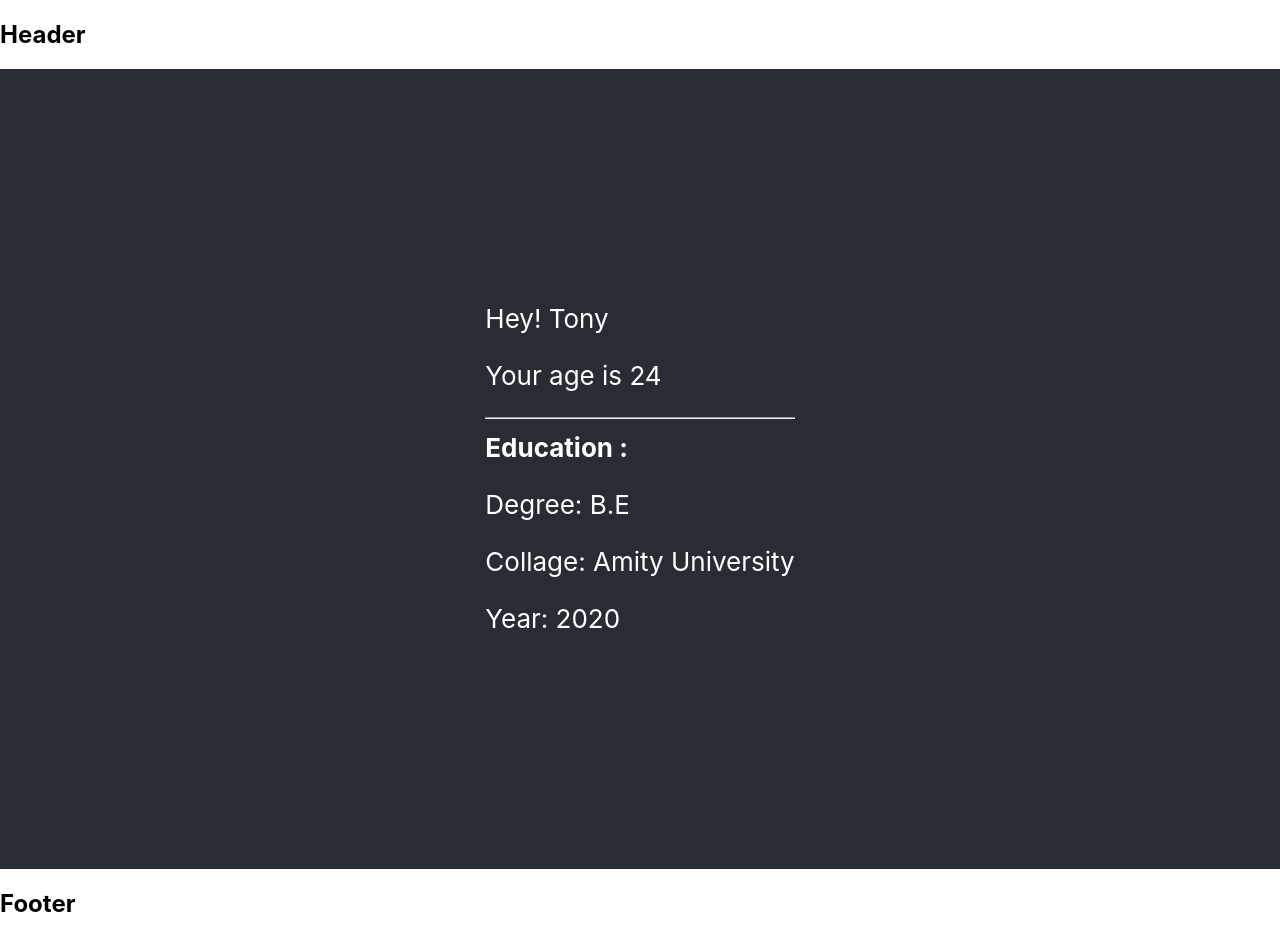
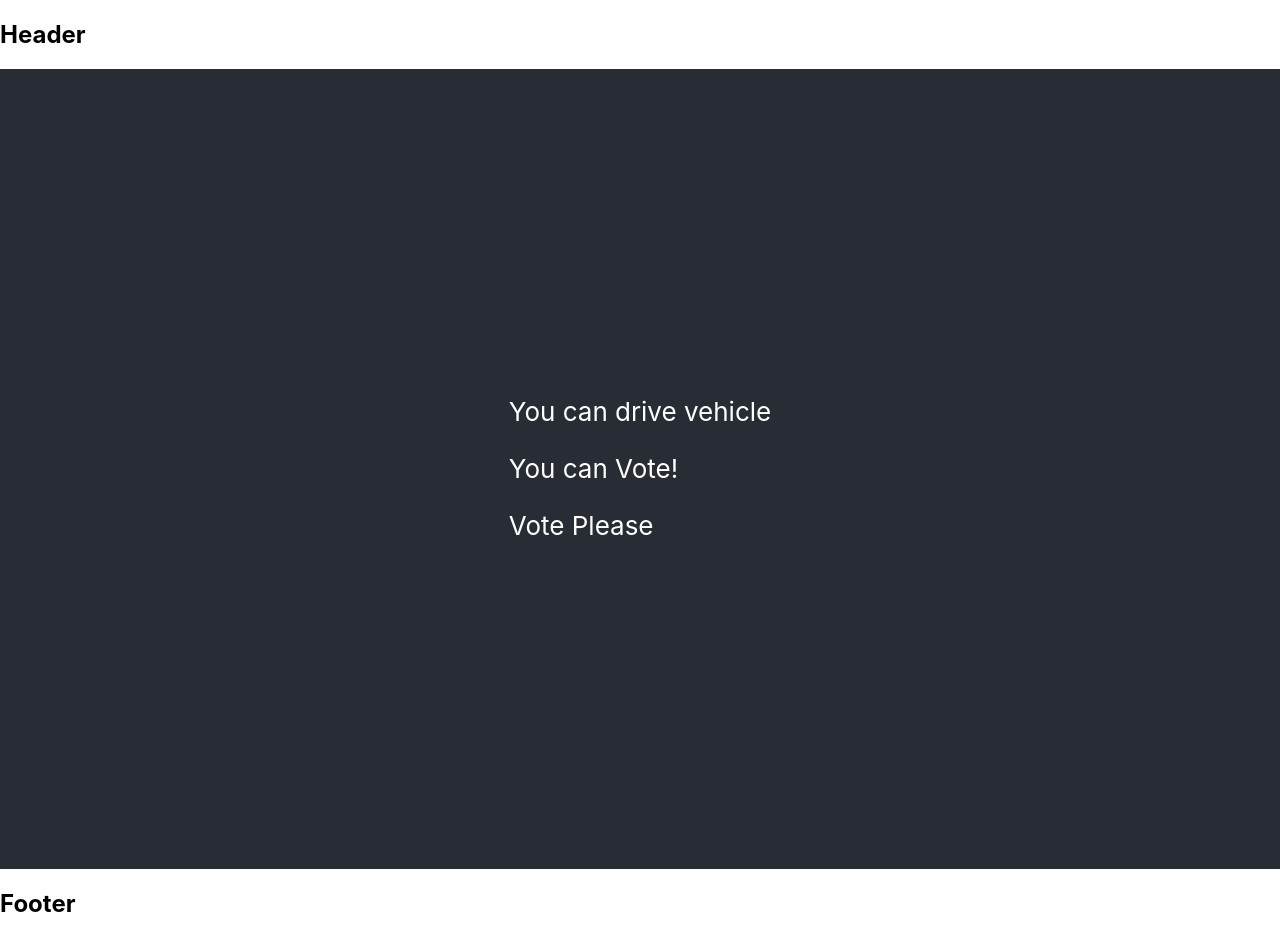
Before and after one commit to vedantjaiswal-1/react-course, a React (Create React App) app: page / in a window 1280 px wide. Built offline with nearby package versions, Linux system fonts and the light colour scheme.

Commit message:
conditional rendering add

```diff
--- a/src/component/Home/About.tsx
+++ b/src/component/Home/About.tsx
@@ -1,15 +1,30 @@
 import React from "react";
 
 export const About = (props: any) => {
+  {
+    /* Conditional rendering with if statement */
+  }
+
+  const isEighteen = () => {
+    if (props?.age >= 18) {
+      return <p>You can drive vehicle</p>;
+    } else {
+      return <p>Sorry, You cannot drive vehicle.</p>;
+    }
+  };
   return (
     <div>
-      <p>Hey! {props?.name}</p>
-      <p>Your age is {props?.age}</p>
-      <hr />
-      <b>Education :</b>
-      <p>Degree: {props?.education?.degree}</p>
-      <p>Collage: {props?.education?.collage}</p>
-      <p>Year: {props?.education?.passing_year}</p>
+      <p>{isEighteen()}</p>
+
+      {/* Conditional rendering  with ternary operator*/}
+      {props?.age >= 18 ? (
+        <p>You can Vote!</p>
+      ) : (
+        <p>Sorry, You cannot Vote.shdjshfjkdhsfh</p>
+      )}
+
+      {/* Short-circuit evaluation */}
+      {props?.age >= 18 && <p>Vote Please</p>}
     </div>
   );
 };
```
